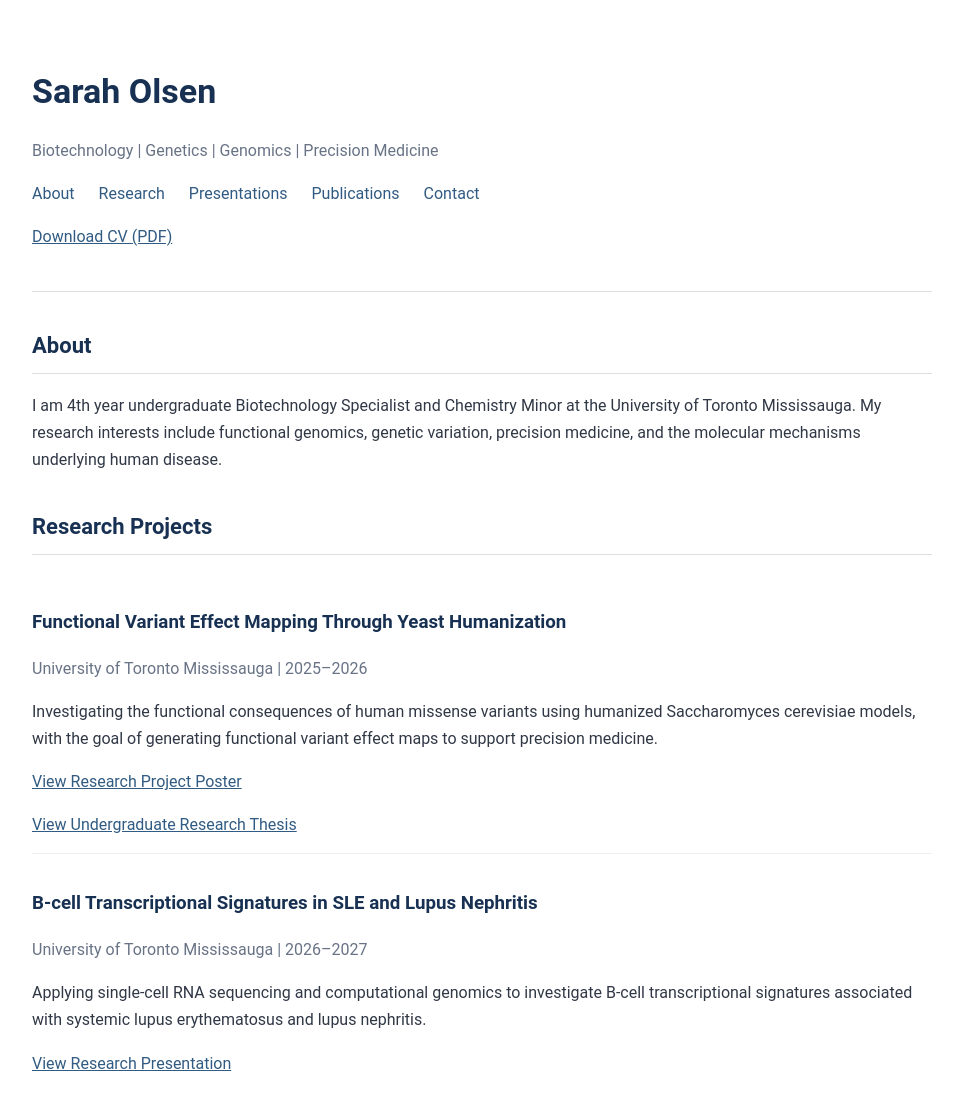
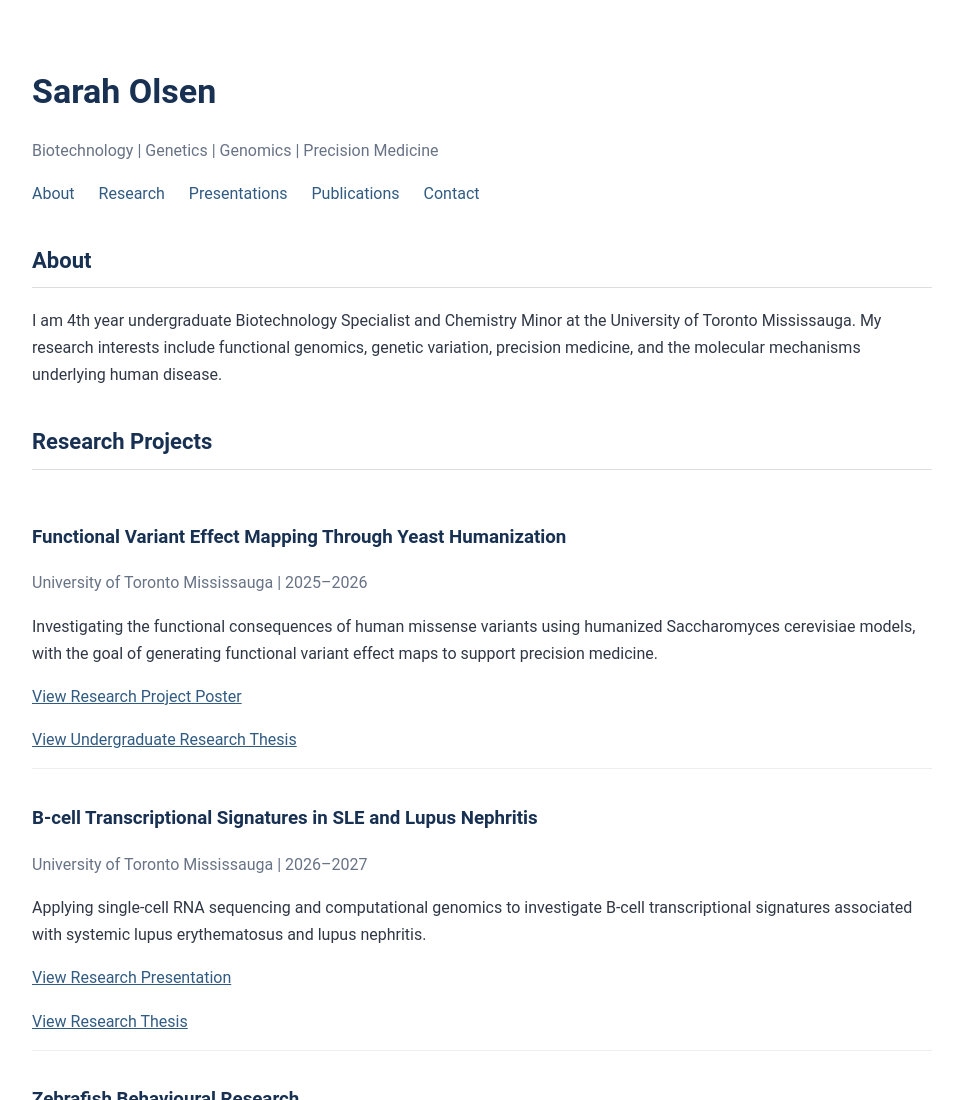
Before and after one commit to olsensarah/olsensarah.github.io, a plain HTML site: page index.html in a window 1280 px wide. Shown: the top 1100 px of the page, without its empty margins (158-1121 px from the left). Drawn offline with Linux system fonts and the light colour scheme.

Commit message:
Update index.html

```diff
--- a/index.html
+++ b/index.html
@@ -85,11 +85,6 @@ footer {
         <a href="#publications">Publications</a>
         <a href="#contact">Contact</a>
     </nav>
-
-    <p>
-        <a href="assets/resume.pdf">Download CV (PDF)</a>
-    </p>
-</header>
 
 <section id="about">
     <h2>About</h2>
```
